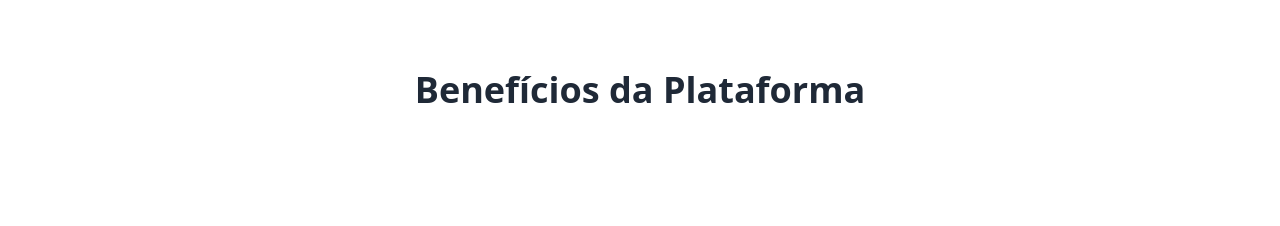
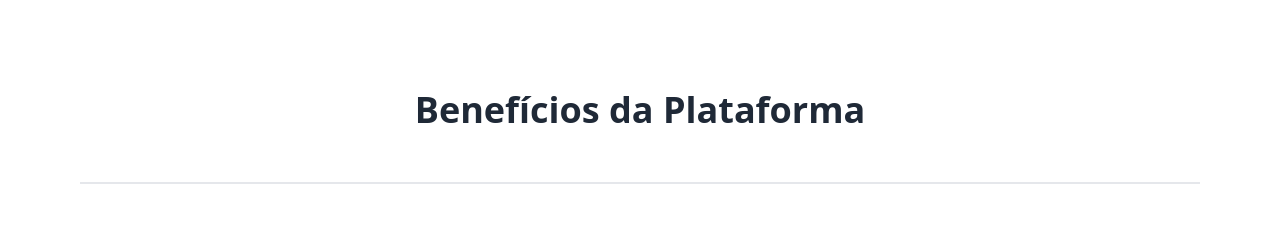
Before and after one commit to leehendrick/fila-zero, a Nuxt app in the folder nuxt-app/: page / in a window 1280 px wide. Shown: the part 574-800 px from the top of the page. Built offline with nearby package versions, Linux system fonts and the light colour scheme.

Commit message:
Add border bottom in benefícios section

```diff
--- a/nuxt-app/pages/index.vue
+++ b/nuxt-app/pages/index.vue
@@ -308,9 +308,11 @@ const navigation = [
   <section>
     <div class="py-16 bg-white">
       <div class="max-w-6xl mx-auto px-4">
-        <h2 class="text-gray-800 text-4xl font-extrabold text-center mb-8">
-          Benefícios da Plataforma
-        </h2>
+        <div class="p-5 border-b-2 border-gary-900 w-auto">
+          <h2 class="text-gray-800 text-4xl font-extrabold text-center mb-8">
+            Benefícios da Plataforma
+          </h2>
+        </div>
         <div class="grid grid-cols-1 sm:grid-cols-2 lg:grid-cols-3 gap-8">
           <!-- Cada benefício será adicionado aqui -->
           <!-- Feature section -->
```
